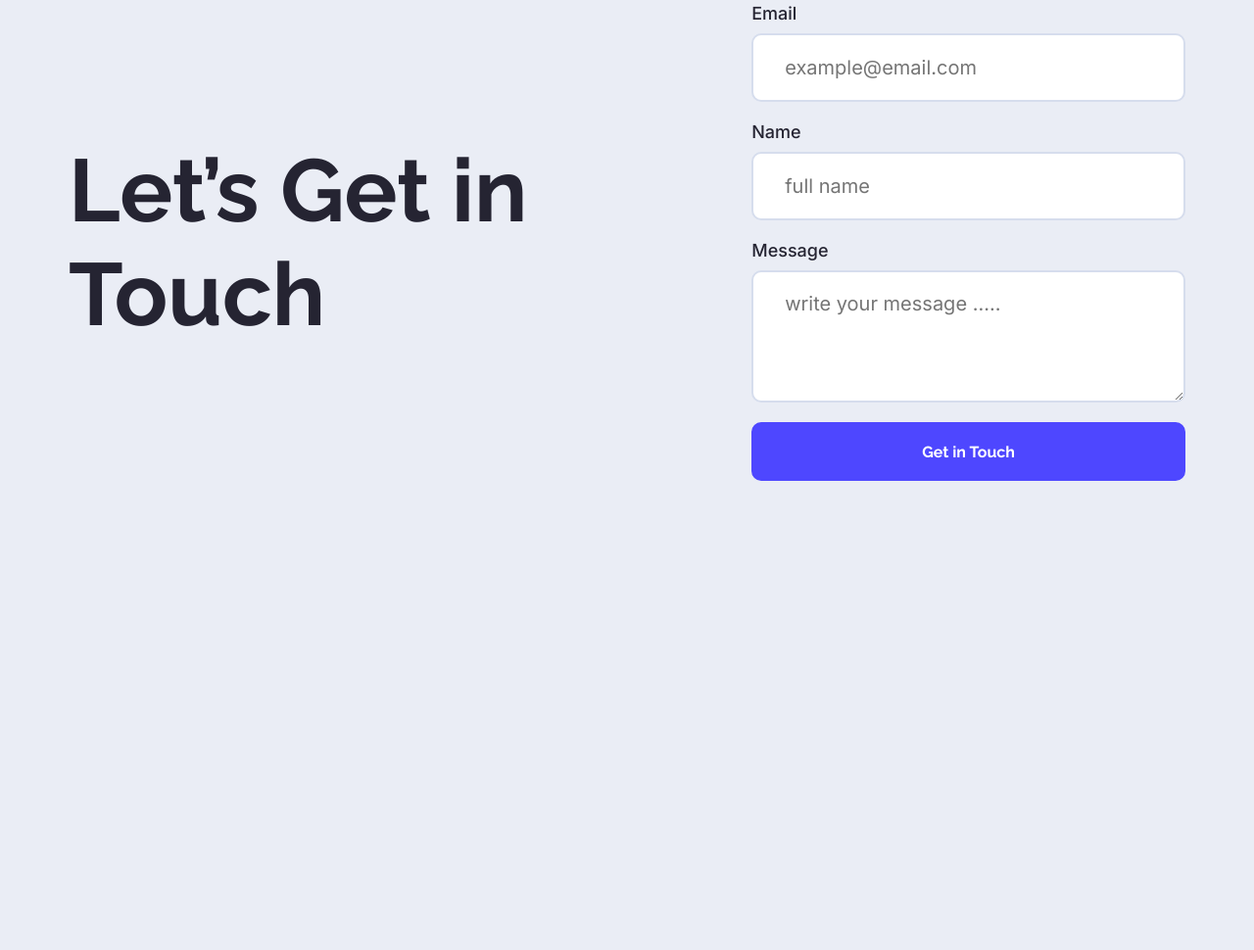
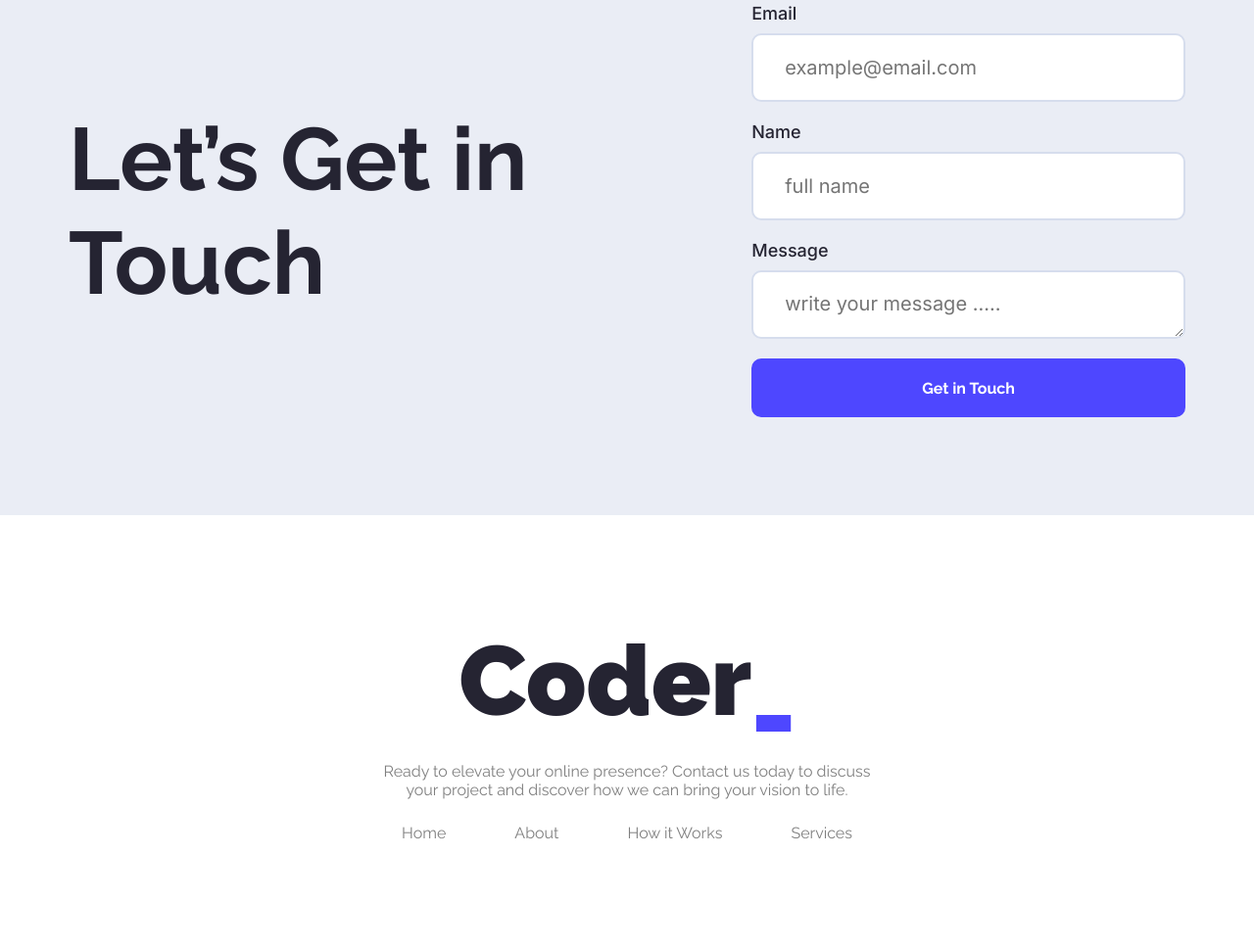
Before and after one commit to Shamim-Islam/B12A01-landing-launchpad, a plain HTML site: page index.html in a window 1280 px wide. Shown: the part 1793-2763 px from the top of the page at 98% size. Before the commit the page ends 2384 px from the top, so only its background shows below. Drawn offline with Linux system fonts and the light colour scheme.

Commit message:
added footer section

```diff
--- a/index.html
+++ b/index.html
@@ -13,7 +13,7 @@
     <header>
         <!-- Navigation section -->
         <nav>
-            <h1 class="logo">Coder_</h1>
+            <h1 class="logo">Coder<span>_</span></h1>
             <button class="btn-primary">Sign Up</button>
         </nav>
         <!-- banner section -->
@@ -72,7 +72,18 @@
                 </form>
             </div>
         </section>
-
     </main>
+    <footer>
+       <div class="footer-section">
+        <h1>Coder<span>_</span></h1>
+        <p>Ready to elevate your online presence? Contact us today to discuss your project and discover how we can bring your vision to life.</p>
+        <ul>
+           <li><a href="#">Home</a></li>
+           <li><a href="">About</a></li>
+           <li><a href="">How it Works</a></li>
+           <li><a href="">Services</a></li>
+        </ul>
+       </div>
+    </footer>
 </body>
 </html>
--- a/styles/style.css
+++ b/styles/style.css
@@ -24,7 +24,6 @@
 }
 
 body {
-  /* background-color: rgba(255, 255, 255, 0.5); */
   background-color: rgba(214, 221, 237, 0.5);
 }
 
@@ -60,7 +59,12 @@ nav {
 }
 
 nav h1 {
-  font-size: 35px;
+  font-size: 40px;
+  color: #252432;
+}
+
+nav h1 span {
+  color: #4E47FF;
 }
 
 /* Header & Banner section style */
@@ -186,8 +190,7 @@ header {
   margin-bottom: 10px;
 }
 
-input[type="text"], input[type="email"], textarea {
-/* .custom-input { */
+.custom-input {
   height: 70px;
   width: 100%;
   border-radius: 10px;
@@ -199,6 +202,8 @@ input[type="text"], input[type="email"], textarea {
   font-size: 20px;
   color: rgba(0, 0, 0, 0.5);
   font-family: "Inter", sans-serif;
+  outline: none;
+  transition: border-color 0.4s ease;
 }
 
 textarea {
@@ -210,18 +215,46 @@ input[type="submit"] {
   height: 60px;
 }
 
-/* input:focus {
-  border-bottom: 2px solid #4E47FF;
-} */
-
-.custom-input {
-  /* border: none; */
-  /* border-bottom: 2px solid #ccc; */
-  /* padding: 8px 12px; */
-  outline: none;
-  transition: border-color 0.4s ease;
+.custom-input:hover, .custom-input:focus {
+  border-bottom: 3px solid#4E47FF;
 }
 
-input[type="text"]:focus, input[type="email"]:hover, textarea:focus {
-  border-bottom: 3px solid#4E47FF;
+/* Footer section style */
+
+footer {
+  text-align: center;
+  background-color: #fff;
 }
+
+.footer-section {
+  padding: 110px 0;
+  width: 530px;
+  margin: 0 auto;
+}
+
+.footer-section h1 {
+  font-size: 100px;
+  font-weight: 900;
+  color: #252432;
+}
+
+.footer-section h1 span {
+  color: #4E47FF;
+}
+
+.footer-section p {
+  margin: 25px auto;
+  color: rgba(0, 0, 0, 0.5);
+}
+
+.footer-section ul {
+  display: flex;
+  justify-content: space-around;
+  align-items: center;
+  list-style: none;
+}
+
+.footer-section ul li a {
+  text-decoration: none;
+  color: rgba(0, 0, 0, 0.5);
+}
```
